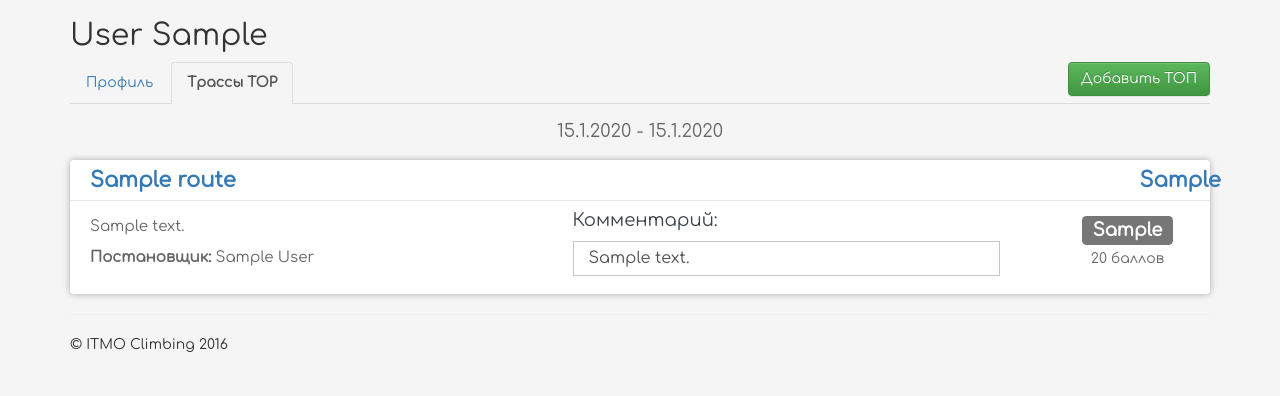
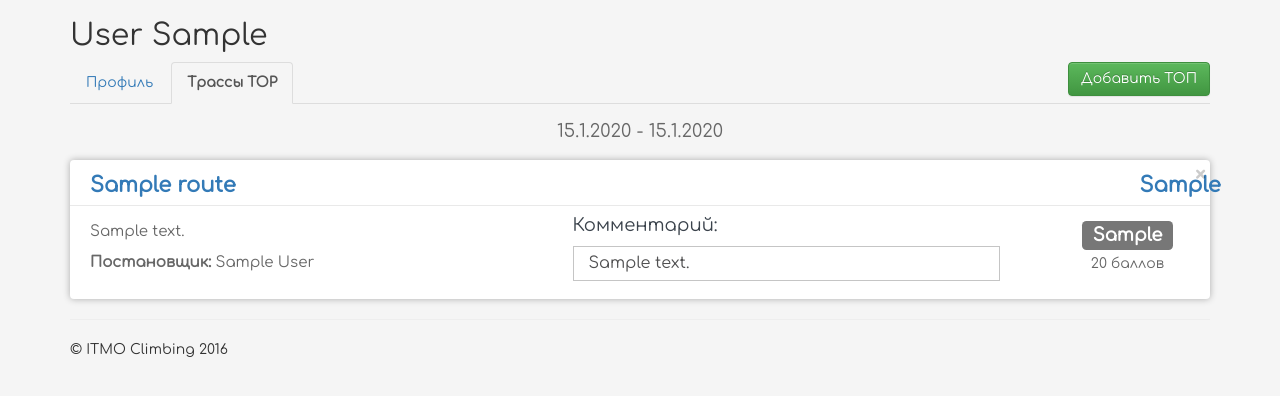
Before and after one commit to Karadarya/itmo_8a.nu, a Django app: a page that uses rating/templates/rating/route.html in a window 1280 px wide. Shown: the part 51-447 px from the top of the page. Run offline with Django 3.2, Linux system fonts and the light colour scheme; a user stored in the database is signed in; tables that the repository leaves empty hold one stand-in row (values such as "Sample post"); some libraries are stand-ins or nearby versions.

Commit message:
buttons for edit and delete

```diff
--- a/rating/templates/rating/route.html
+++ b/rating/templates/rating/route.html
@@ -8,7 +8,18 @@
 {% endif %}
     <div class="row">
       <div class="col-lg-11 col-md-11 col-sm-11 col-xs-9" ><b>{{ route.route.name }}</b></div>
-      <div class="col-lg-1 col-md-1 col-sm-1 col-xs-3">{{ route.route.grade }}</div>
+      <div class="col-lg-1 col-md-1 col-sm-1 col-xs-3">
+        <div class="row">
+        <div class="col-md-6">{{ route.route.grade }}</div>
+        {% if requestor == route.athlete %}
+        <div class="col-md-6" >
+          <a href="{% url "delete_route" route.id %}"><button type="button" class="close" aria-label="Close" style="margin-top: -5px;"data-toggle="tooltip" data-placement="top" title="Удалить ТОП"><span aria-hidden="true">&times;</span></button></a>
+          <!--<button type="button" data-toggle="tooltip" data-placement="top" title="Удалить ТОП" class="btn btn-link btn-sm" style="padding-top: 0px; color: grey;" aria-label="Left Align">
+          <span class="glyphicon glyphicon-remove" aria-hidden="true"></span>
+        </button>--></div>
+        {% endif %}
+      </div>
+      </div>
     </div>
   </div>
 
--- a/rating/views.py
+++ b/rating/views.py
@@ -27,7 +27,8 @@ def athlete_routes(request, username):
     athlete = get_object_or_404(Athlete_Info, athlete__username=username)
     routes = Athlete_Route.objects.filter(athlete__username=username).order_by('-remark__cost').order_by('-route__grade__cost')
     periods = Period.objects.all()
-    context = {'routes': routes, 'athlete': athlete, 'periods': periods}
+    requestor = request.user
+    context = {'routes': routes, 'athlete': athlete, 'periods': periods, 'requestor':requestor}
     return render(request, 'rating/athlete_routes.html', context)
 
 @login_required
@@ -112,7 +113,11 @@ def new_route(request):
 def route_list(request):
     routes = Route.objects.all().filter(is_active=True).order_by('grade')
     comments = Athlete_Route.objects.filter(route__is_active=True).order_by('-date')
-    context = {'routes': routes, 'comments': comments}
+    if (request.user.last_name!="")|(request.user.first_name!=""):
+        requestor = request.user.last_name+" "+request.user.first_name
+    else:
+        requestor = request.user.username
+    context = {'routes': routes, 'comments': comments, 'requestor': requestor}
     return render(request, 'rating/route_list.html', context)
 
 @login_required
--- a/static/css/main.css
+++ b/static/css/main.css
@@ -19,6 +19,7 @@
   font-size: 21px;
   font-weight: bold;
   padding: 5px;
+  padding-top: 10px;
   padding-left: 20px;
   margin: 0px;
   border-bottom: 1px solid #E9E9E9;
```
Also changed, not shown: rating/templates/rating/route_list_route.html (+6 -2 lines).
